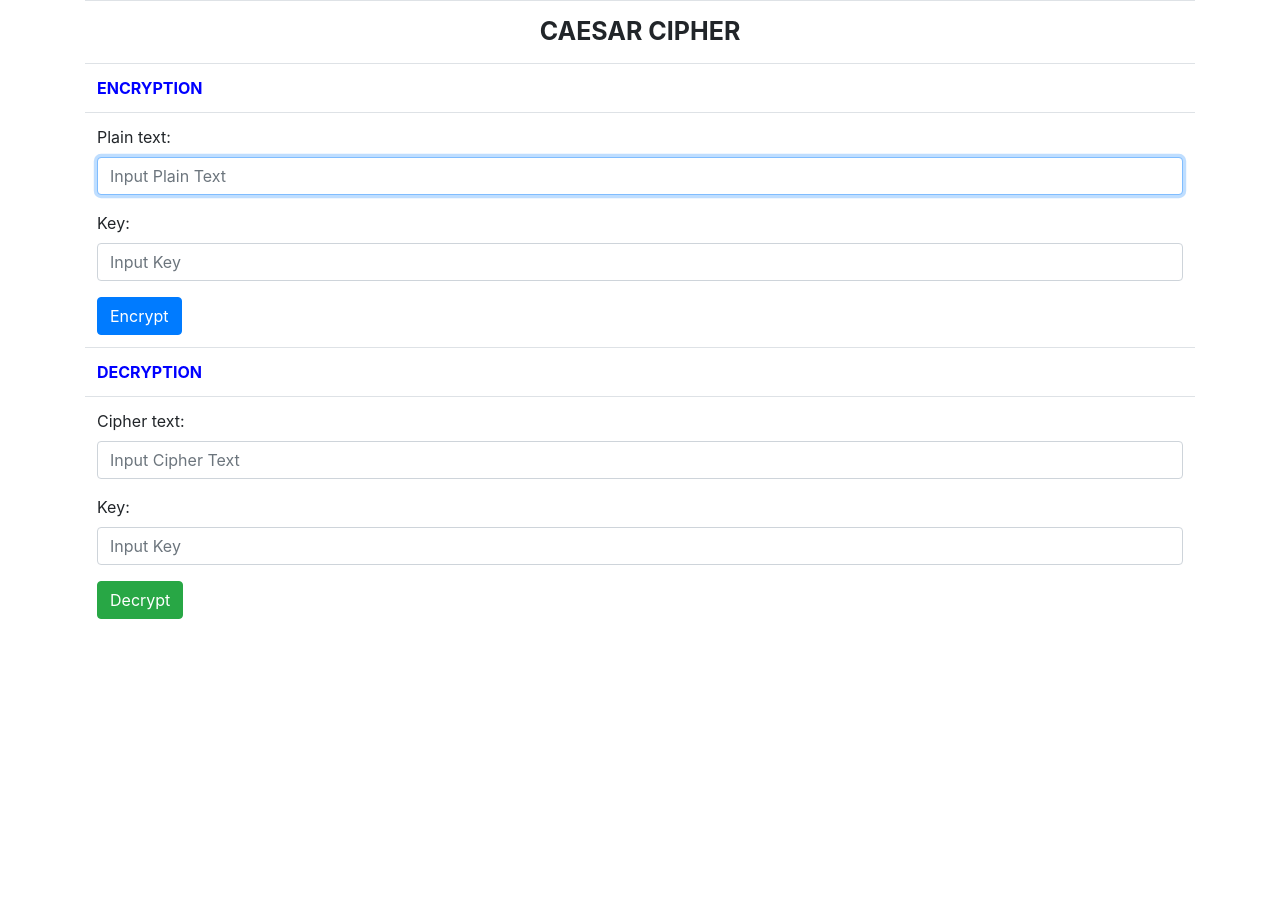
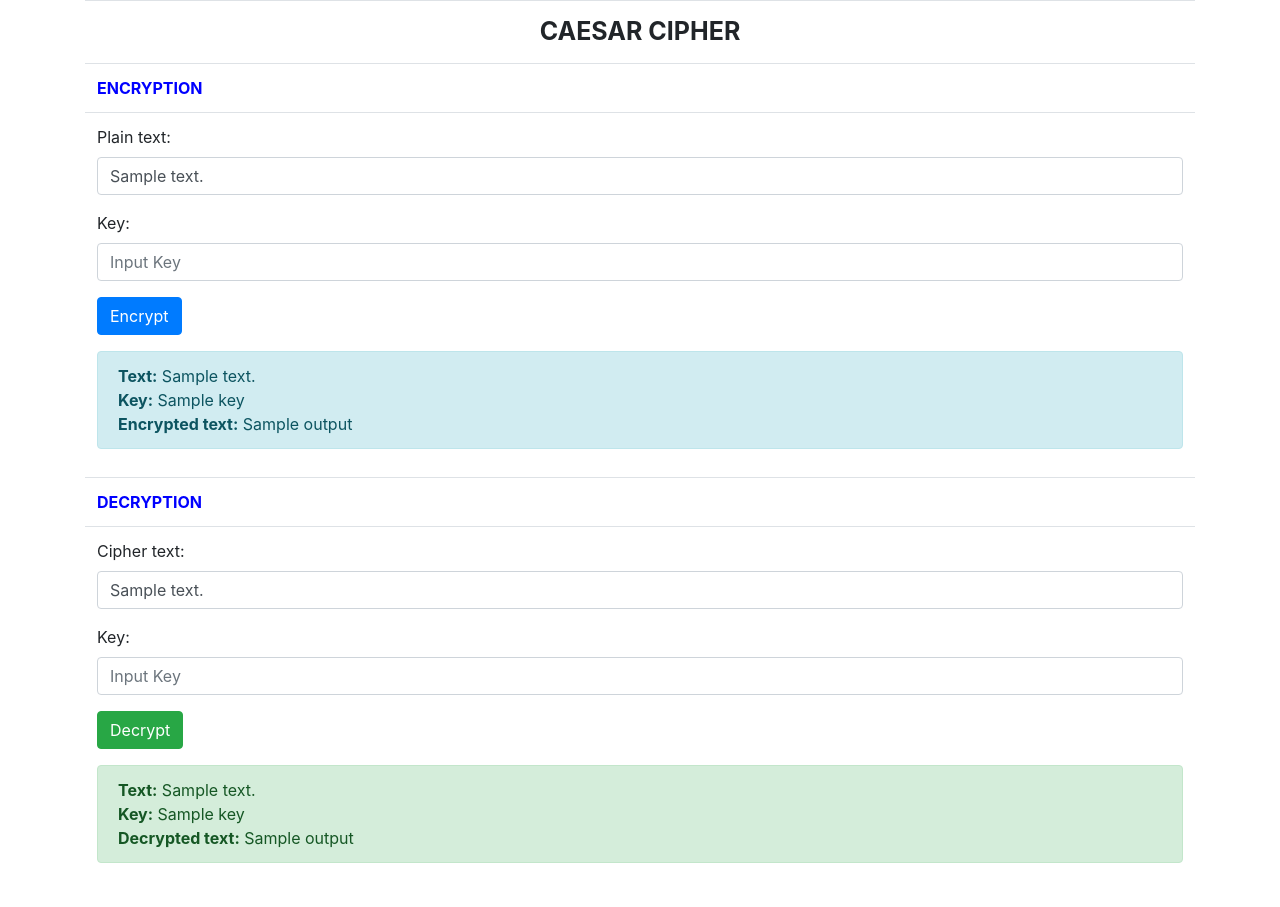
Before and after one commit to phamdung17/THBMTTNC_PVDUNG_0306, a Flask app: template templates/caesar.html in a window 1280 px wide. Before the commit the page ends 619 px from the top, so only its background shows below. Run offline with Flask 3, Linux system fonts and the light colour scheme; the template is opened without the code that fills it: most values are stand-ins (such as "Sample title", 1, 10 or a date in 2020).

Commit message:
fix view

```diff
--- a/app.py
+++ b/app.py
@@ -1,7 +1,8 @@
-from flask import Flask, render_template, request, json
+from flask import Flask, render_template, request, session
 from cipher.caesar import CaesarCipher
 
 app = Flask(__name__)
+app.secret_key = 'hutech2024'
 
 #router routes for home page
 @app.route("/")
@@ -11,7 +12,10 @@ def home():
 #router routes for caesar cypher
 @app.route("/caesar")
 def caesar():
-    return render_template('caesar.html')
+    return render_template('caesar.html',
+        enc_text='', enc_key='',
+        dec_text='', dec_key='',
+        encrypted_result=None, decrypted_result=None)
 
 @app.route("/encrypt", methods=['POST'])
 def caesar_encrypt():
@@ -19,7 +23,18 @@ def caesar_encrypt():
     key = int(request.form['inputKeyPlain'])
     Caesar = CaesarCipher()
     encrypted_text = Caesar.encrypt_text(text, key)
-    return f"text: {text}<br/>key: {key}<br/>encrypted text: {encrypted_text}"
+    # Giữ nguyên phần decrypt từ session
+    dec_text = session.get('dec_text', '')
+    dec_key = session.get('dec_key', '')
+    dec_result = session.get('dec_result', None)
+    # Lưu encrypt vào session
+    session['enc_text'] = text
+    session['enc_key'] = key
+    return render_template('caesar.html',
+        enc_text=text, enc_key=key,
+        dec_text=dec_text, dec_key=dec_key,
+        encrypted_result={'text': text, 'key': key, 'output': encrypted_text},
+        decrypted_result=dec_result)
 
 @app.route("/decrypt", methods=['POST'])
 def caesar_decrypt():
@@ -27,7 +42,18 @@ def caesar_decrypt():
     key = int(request.form['inputKeyCipher'])
     Caesar = CaesarCipher()
     decrypted_text = Caesar.decrypt_text(text, key)
-    return f"text: {text}<br/>key: {key}<br/>decrypted text: {decrypted_text}"
+    # Giữ nguyên phần encrypt từ session
+    enc_text = session.get('enc_text', '')
+    enc_key = session.get('enc_key', '')
+    enc_result = session.get('enc_result', None)
+    # Lưu decrypt vào session
+    session['dec_text'] = text
+    session['dec_key'] = key
+    return render_template('caesar.html',
+        enc_text=enc_text, enc_key=enc_key,
+        dec_text=text, dec_key=key,
+        encrypted_result=enc_result,
+        decrypted_result={'text': text, 'key': key, 'output': decrypted_text})
 
 #main function
 if __name__ == "__main__":
--- a/templates/caesar.html
+++ b/templates/caesar.html
@@ -14,14 +14,28 @@
                     <form method="POST" action="/encrypt">
                         <div class="mb-3">
                             <label class="form-label">Plain text:</label>
-                            <input type="text" class="form-control" name="inputPlainText" placeholder="Input Plain Text" required autofocus/>
+                            <input type="text" class="form-control" name="inputPlainText"
+                                placeholder="Input Plain Text"
+                                value="{{ enc_text }}"
+                                required/>
                         </div>
                         <div class="mb-3">
                             <label class="form-label">Key:</label>
-                            <input type="number" class="form-control" name="inputKeyPlain" placeholder="Input Key" required/>
+                            <input type="number" class="form-control" name="inputKeyPlain"
+                                placeholder="Input Key"
+                                value="{{ enc_key }}"
+                                required/>
                         </div>
                         <button type="submit" class="btn btn-primary">Encrypt</button>
                     </form>
+
+                    {% if encrypted_result %}
+                    <div class="alert alert-info mt-3">
+                        <strong>Text:</strong> {{ encrypted_result.text }}<br/>
+                        <strong>Key:</strong> {{ encrypted_result.key }}<br/>
+                        <strong>Encrypted text:</strong> {{ encrypted_result.output }}
+                    </div>
+                    {% endif %}
                 </td>
             </tr>
 
@@ -31,14 +45,28 @@
                     <form method="POST" action="/decrypt">
                         <div class="mb-3">
                             <label class="form-label">Cipher text:</label>
-                            <input type="text" class="form-control" name="inputCipherText" placeholder="Input Cipher Text" required/>
+                            <input type="text" class="form-control" name="inputCipherText"
+                                placeholder="Input Cipher Text"
+                                value="{{ dec_text }}"
+                                required/>
                         </div>
                         <div class="mb-3">
                             <label class="form-label">Key:</label>
-                            <input type="number" class="form-control" name="inputKeyCipher" placeholder="Input Key" required/>
+                            <input type="number" class="form-control" name="inputKeyCipher"
+                                placeholder="Input Key"
+                                value="{{ dec_key }}"
+                                required/>
                         </div>
                         <button type="submit" class="btn btn-success">Decrypt</button>
                     </form>
+
+                    {% if decrypted_result %}
+                    <div class="alert alert-success mt-3">
+                        <strong>Text:</strong> {{ decrypted_result.text }}<br/>
+                        <strong>Key:</strong> {{ decrypted_result.key }}<br/>
+                        <strong>Decrypted text:</strong> {{ decrypted_result.output }}
+                    </div>
+                    {% endif %}
                 </td>
             </tr>
         </table>
```
